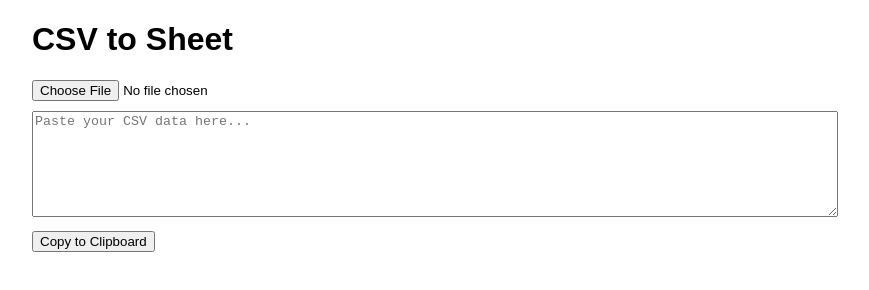
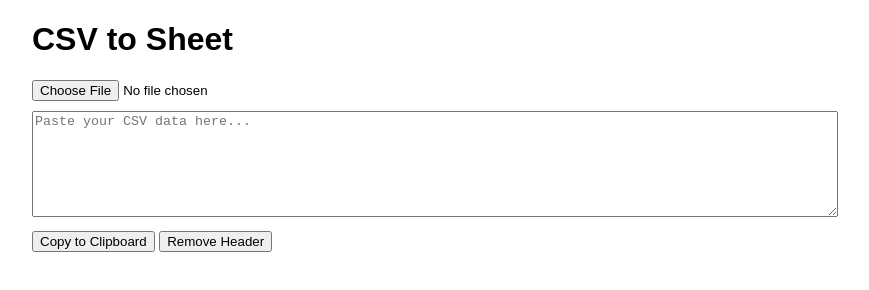
Before and after one commit to client-side-apps/csv-to-sheet, a plain HTML site: page index.html in a window 1280 px wide. Shown: the whole page, without its empty margins (208-1077 px from the left). Drawn offline with Linux system fonts and the light colour scheme.

Commit message:
add remove header

```diff
--- a/index.html
+++ b/index.html
@@ -44,7 +44,9 @@
 
   <input type="file" id="file-input" accept=".csv">
   <textarea id="csv-input" placeholder="Paste your CSV data here..."></textarea>
+
   <button onclick="copyToClipboard()">Copy to Clipboard</button>
+  <button onclick="removeHeader()">Remove Header</button>
 
   <div id="table-container"></div>
 
@@ -98,6 +100,16 @@
       document.execCommand("copy");
       window.getSelection().removeAllRanges();
     }
+
+    function removeHeader() {
+      const table = tableContainer.querySelector('table');
+      if (table) {
+        const headerRow = table.querySelector('tr:first-child');
+        if (headerRow) {
+          headerRow.remove();
+        }
+      }
+    }
   </script>
 
 </body>
```
